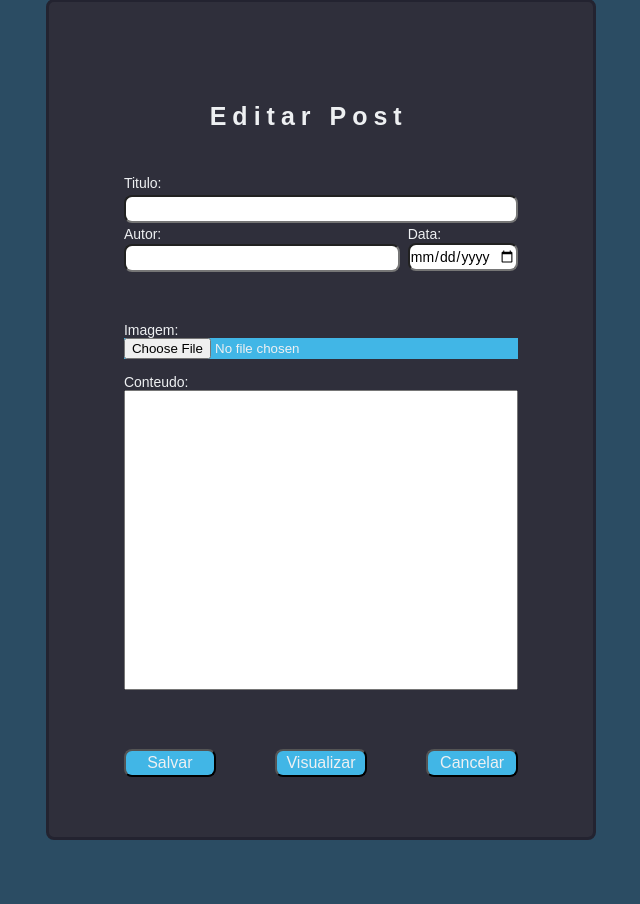
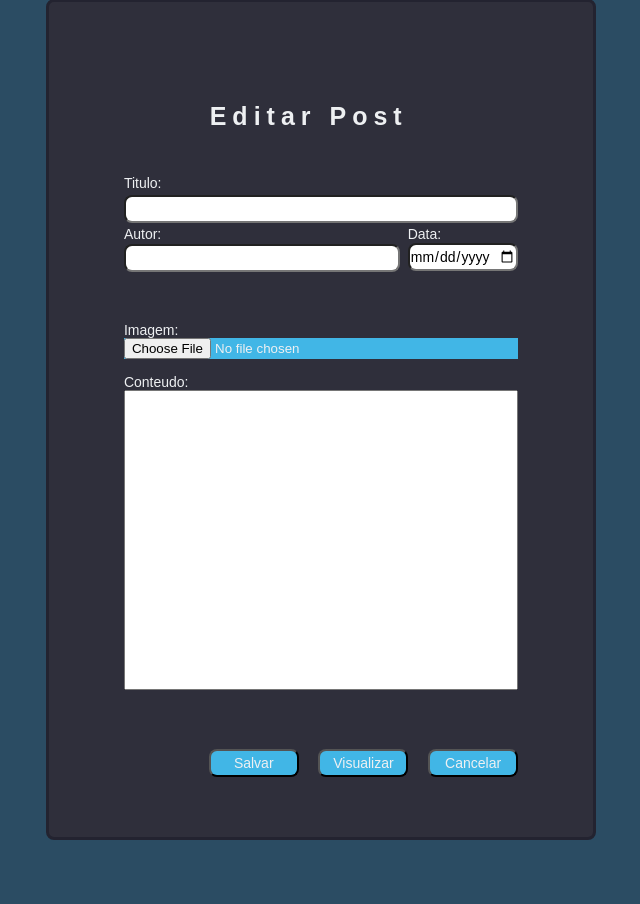
Before and after one commit to Joao-Vitor-Fernandes/Trainee-2023.1, a PHP site: template Phonefy/app/views/site/form_add_post.html in a window 1280 px wide. Shown: the part 65-969 px from the top of the page, without its empty margins (319-959 px from the left). Run offline with PHP 8.4, Linux system fonts and the light colour scheme; the template is opened without the code that fills it, so the values that code supplies are empty.

Commit message:
alterando a fonte-size

```diff
--- a/Phonefy/public/css/form_add_post.css
+++ b/Phonefy/public/css/form_add_post.css
@@ -161,9 +161,9 @@ label{
     /* background-color: aqua; */
 
     display: flex;
-    justify-content:right;
-    align-items: center;
-    gap: 15%;
+    justify-content: flex-end;
+    align-items: flex-end;
+    gap: 5%;
 
     margin-top: 25px;
     margin-bottom: 60px;
@@ -174,9 +174,9 @@ label{
 
 button{
     /* margin-top: 3%; */
-    font-size:100%;
+    font-size: 14px;
     height: 28px;
-    width: 140px;
+    width: 90px;
     border-radius: 8px;
     background-color: #41B6E6;
     color: #EEF0F2;
--- a/Phonefy/public/css/form_add_usuarios.css
+++ b/Phonefy/public/css/form_add_usuarios.css
@@ -59,6 +59,7 @@ body{
 
     display: flex;
     flex-direction: column;
+    gap: 10px;
 }
 
 .caixa-selecao label{
@@ -89,11 +90,11 @@ body{
     margin-left: 15%;
     margin-right: 15%;
 
-    gap: 15%;
+    gap: 7%;
 }
 
 .caixa-botao .botao{
-    margin-top: 3%;
+    margin-top: 10%;
     font-size:100%;
     height: 38px;
     width: 140px;
```
